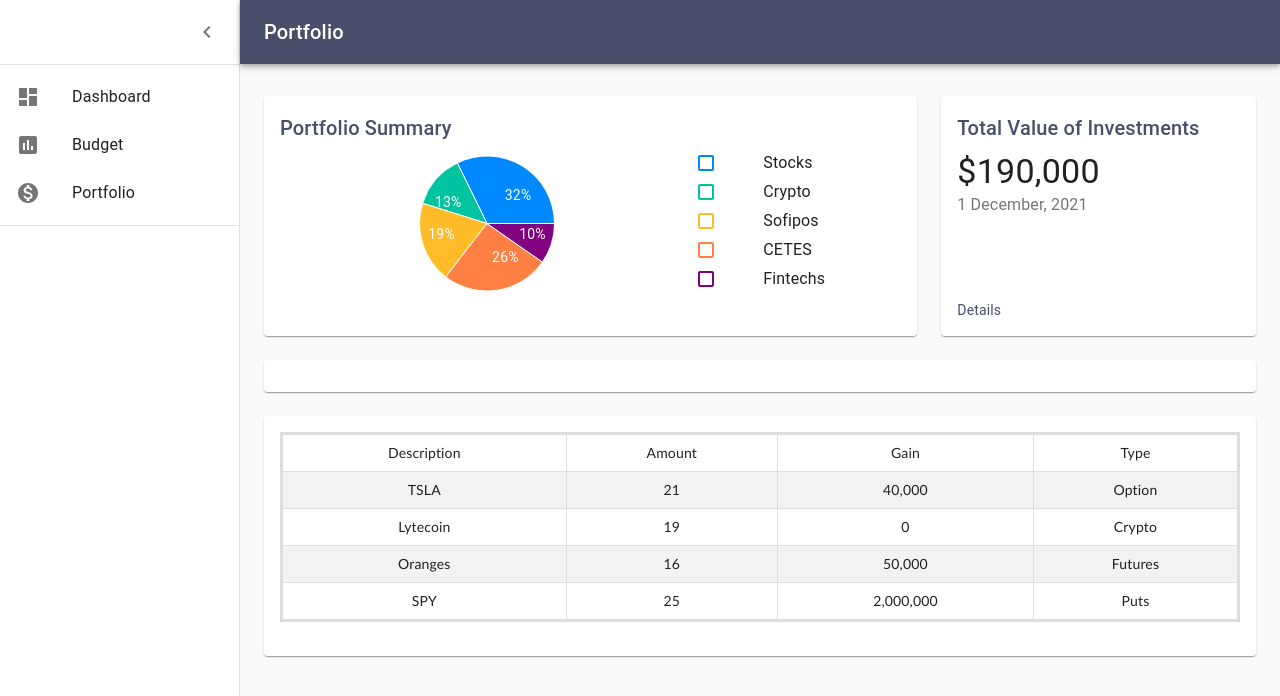
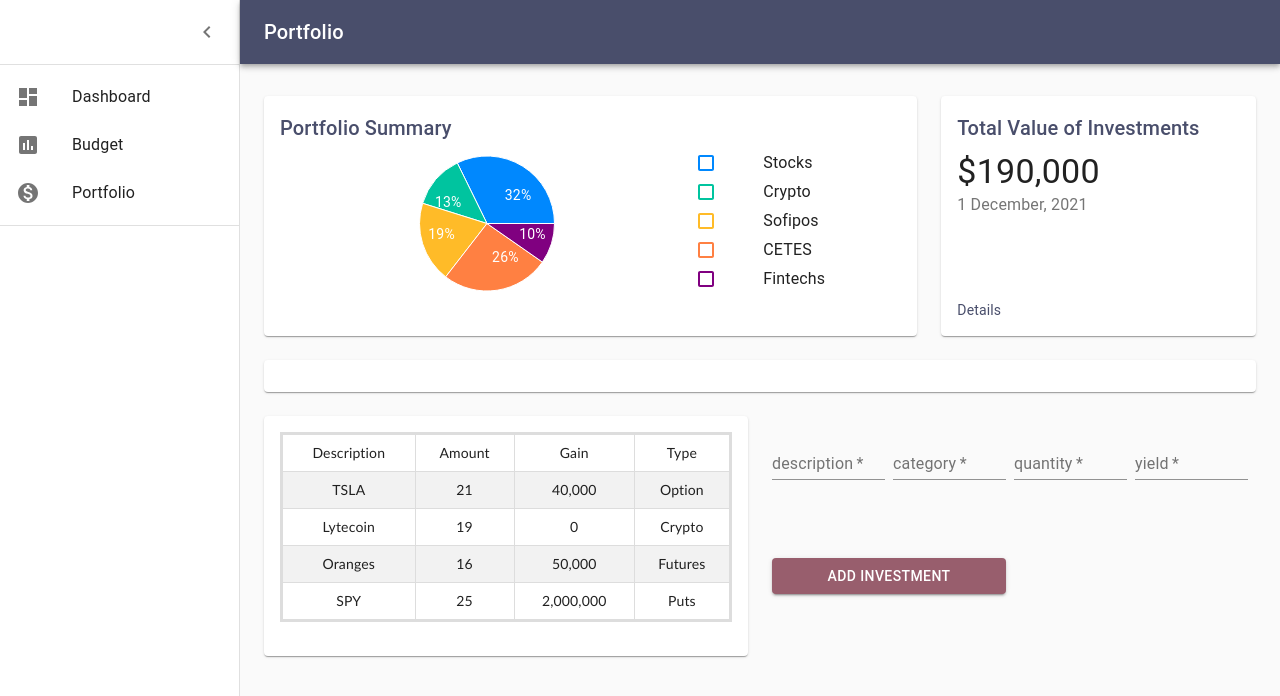
Before and after one commit to Vntrin26/Proyecto-Web-Dev, a React (Create React App) app: page /portfolio in a window 1280 px wide. Shown: the top 696 px of the page. Built offline with nearby package versions, Linux system fonts and the light colour scheme.

Commit message:
add investments prototype

```diff
--- a/src/App.js
+++ b/src/App.js
@@ -12,10 +12,10 @@ function App() {
     <div className='app'>
       <BrowserRouter>
         <Switch>
-          <Route exact path={'budget'} component = {Budget}/>
+          <Route exact path={'/budget'} component = {Budget}/>
           <Route exact path={"/dashboard"} component={Dashboard} />
           <Route exact path={"/portfolio"} component={Portfolio} />
-          <Route path='/auth' render={props =>
+          <Route path='/' render={props =>
         <div>
           <CloudWaveEffect />
           <Auth />
--- a/src/Components/Auth/Auth.js
+++ b/src/Components/Auth/Auth.js
@@ -105,7 +105,6 @@ export default function SignIn(props) {
                   fullWidth
                   color="secondary"
                   className={classes.submit}
-                  onC
                   >
                   Register
                   </Button>
--- a/src/Components/Portfolio/Portfolio.js
+++ b/src/Components/Portfolio/Portfolio.js
@@ -1,7 +1,7 @@
 import React from 'react';
 import clsx from 'clsx';
 import useStyles from '../Dashboard/DashboardStyles.js';
-import { CssBaseline, Drawer, Box, AppBar, Toolbar, List, Typography, Divider, IconButton, Badge, Container, Grid, Paper, Link } from '@material-ui/core';
+import { CssBaseline, Drawer, Box, AppBar, Toolbar, List, Typography, Divider, IconButton, Badge, Container, Grid, Paper, Link, Button, TextField} from '@material-ui/core';
 import { MenuOutlined, ChevronLeft } from '@material-ui/icons';
 import { glistItems } from '../Dashboard/ListItems/listItems';
 import InvestmentsG from '../Dashboard/InvestmentsG/InvestmentsG'
@@ -85,7 +85,7 @@ export default function Portfolio() {
               <Paper className={classes.paper}>
               </Paper>
             </Grid>
-            <Grid item xs={12} md={12} lg={12}>
+            <Grid item xs={12} md={6} lg={6}>
               <Paper className={fixedHeightPaper}>
                 <table id='Portfolio'>
                   <tbody>
@@ -106,8 +106,57 @@ export default function Portfolio() {
 
               </Paper>
             </Grid>
-
-
+            <Grid container item xs={12} md={6} lg={6} spacing={1}>
+                <Grid item xs = {3}>
+                  <TextField
+                  margin="normal"
+                  required
+                  fullWidth
+                  name="investment"
+                  label="description"
+                  id="investment"
+                  />
+                </Grid>
+                <Grid item xs = {3}>
+                  <TextField
+                  margin="normal"
+                  required
+                  fullWidth
+                  name="investment"
+                  label="category"
+                  id="investment"
+                  />
+                </Grid>
+                <Grid item xs = {3}>
+                  <TextField
+                  margin="normal"
+                  required
+                  fullWidth
+                  name="investment"
+                  label="quantity"
+                  id="investment"
+                  />
+                </Grid>
+                <Grid item xs = {3}>
+                  <TextField
+                  margin="normal"
+                  required
+                  fullWidth
+                  name="investment"
+                  label="yield"
+                  id="investment"
+                  />
+                </Grid>
+                <Grid item xs = {6}>
+                  <Button
+                  fullWidth
+                  variant='contained'
+                  color= 'secondary'
+                  >
+                    Add Investment
+                  </Button>
+                </Grid>
+            </Grid>
           </Grid>
           <Box pt={4}>
           </Box>
```
